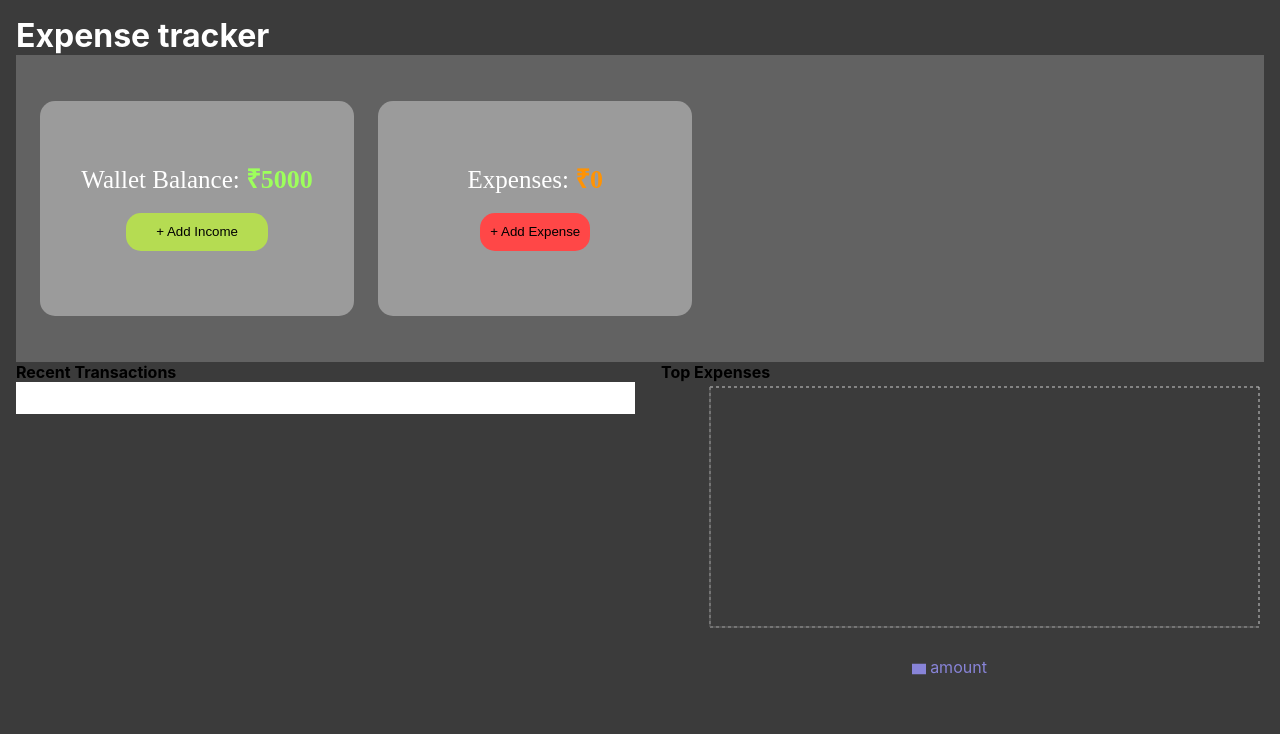
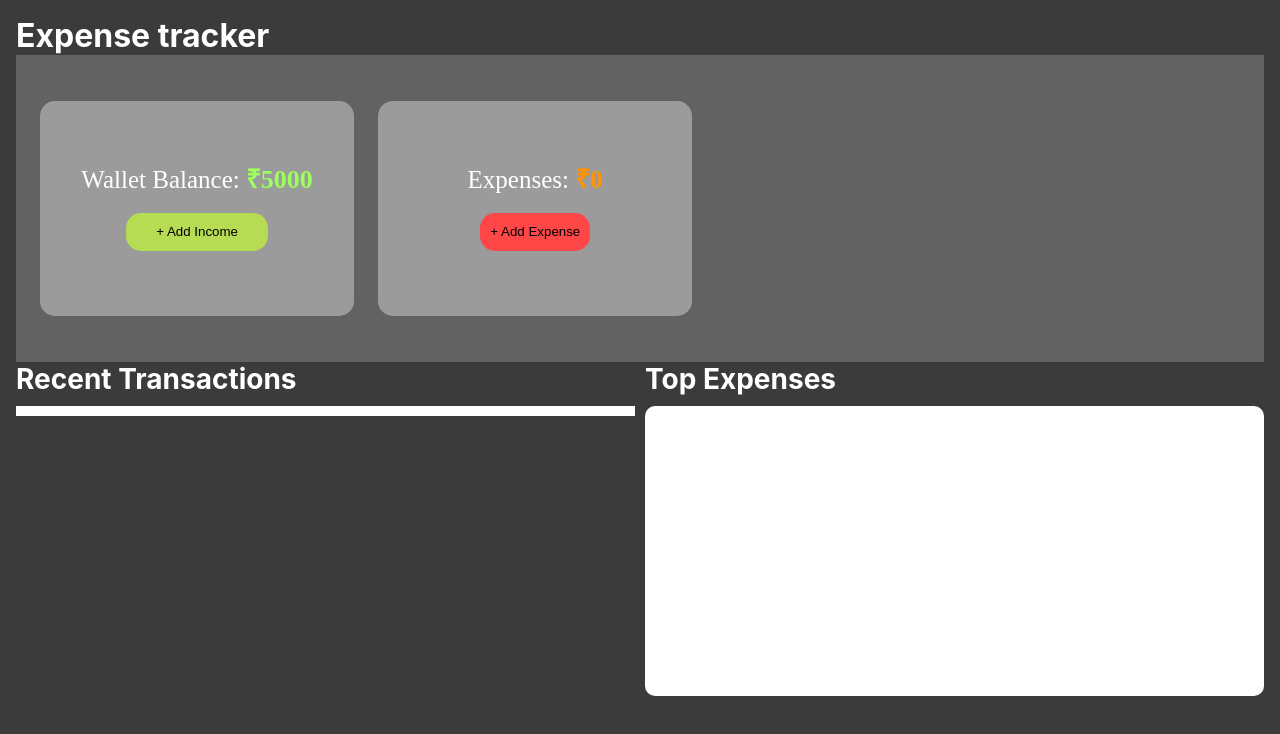
Before and after one commit to reddActim/xExpenseTracker_qasimKhan, a React (Create React App) app: page / in a window 1280 px wide. Shown: the top 734 px of the page. Built offline with nearby package versions, Linux system fonts and the light colour scheme.

Commit message:
added similar css and components

```diff
--- a/src/App.js
+++ b/src/App.js
@@ -90,11 +90,16 @@ function App() {
             handleDelete={handleDelete}
           />
           <ExpensePie expenseList={expenseList} />
+
         </div>
         <div style={{ display: "flex", gap: "10px" }}>
           <div style={{width:"50%"}}>
-            <strong>Recent Transactions</strong>
-            <div style={{ backgroundColor: "white", boxSizing: "border-box", width: "100%", padding: "1rem" }}>
+            <strong style={{
+               fontSize: "28px",
+  color: "#fff",
+  marginBottom: "10px",
+            }}>Recent Transactions</strong>
+            <div style={{ backgroundColor: "white", boxSizing: "border-box", width: "100%", padding: "5px 20px", marginTop:"10px" }}>
               <ul style={{ listStyle: "none", padding: 0 }}>
                 {expenseList.map((expense, index) => (
                   <li key={index} style={{
@@ -124,7 +129,6 @@ function App() {
             </div>
           </div>
           <div style={{width:"50%"}}>
-            <strong style={{paddingLeft:"1rem"}}>Top Expenses</strong>
             <ExpenseBarChart expenseList={expenseList}/>
           </div>
         </div>
--- a/src/components/ExpenseBarChart.js
+++ b/src/components/ExpenseBarChart.js
@@ -1,4 +1,3 @@
-import React from "react";
 import {
   BarChart,
   Bar,
@@ -9,6 +8,7 @@ import {
   Legend,
   CartesianGrid
 } from "recharts";
+import styles from "./ExpenseBarChart.module.css";
 
 export default function ExpenseBarChart({ expenseList }) {
   const categoryTotals = expenseList.reduce((acc, expense) => {
@@ -16,23 +16,24 @@ export default function ExpenseBarChart({ expenseList }) {
     return acc;
   }, {});
 
-  const barData = Object.entries(categoryTotals).map(([category, amount]) => ({
-    category,
-    amount,
+  const formattedData = Object.entries(categoryTotals).map(([name, value]) => ({
+    name,
+    value,
   }));
 
   return (
-    <div style={{ width: "100%", height: 300 }}>
-      <ResponsiveContainer>
-        <BarChart data={barData}>
-          <CartesianGrid strokeDasharray="3 3" />
-          <XAxis dataKey="category" />
-          <YAxis />
-          <Tooltip />
-          <Legend />
-          <Bar dataKey="amount" fill="#8884d8" />
-        </BarChart>
-      </ResponsiveContainer>
+    <div className={styles.expenseChart}>
+      <h2>Top Expenses</h2>
+      <div className={styles.barWrapper}>
+        <ResponsiveContainer width="100%" height={280}>
+          <BarChart data={formattedData} layout="vertical">
+            <XAxis type="number" axisLine={false} />
+            <YAxis type="category" dataKey="name" width={100} axisLine={false} />
+            <Tooltip />
+            <Bar dataKey="value" fill="#8884d8" barSize={25} />
+          </BarChart>
+        </ResponsiveContainer>
+      </div>
     </div>
   );
 }
--- /dev/null
+++ b/src/components/ExpenseBarChart.module.css
@@ -0,0 +1,17 @@
+.expenseChart h2 {
+  font-size: 28px;
+  color: #fff;
+  margin-bottom: 10px;
+}
+
+.barWrapper {
+  background: #fff;
+  border-radius: 10px;
+  padding: 5px 20px;
+}
+
+@media (max-width: 767px) {
+  .expenseChart h2 {
+    text-align: center;
+  }
+}
```
